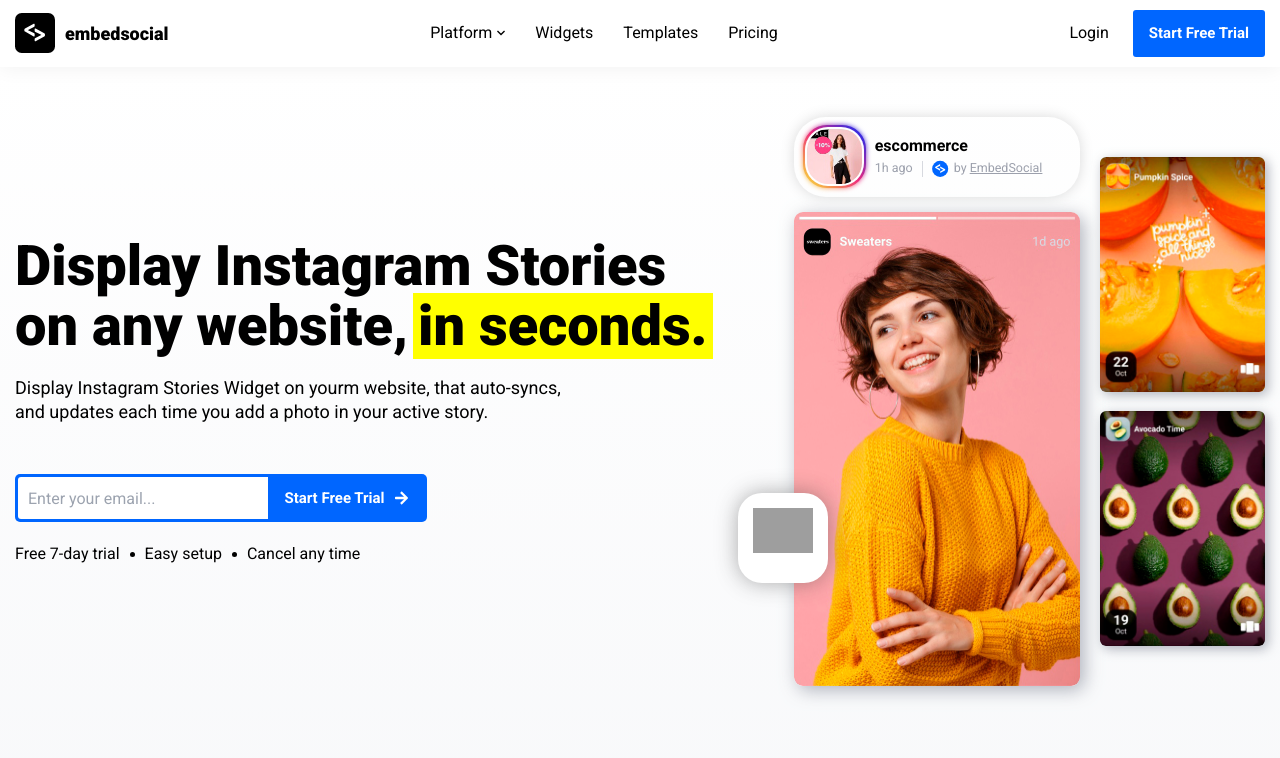
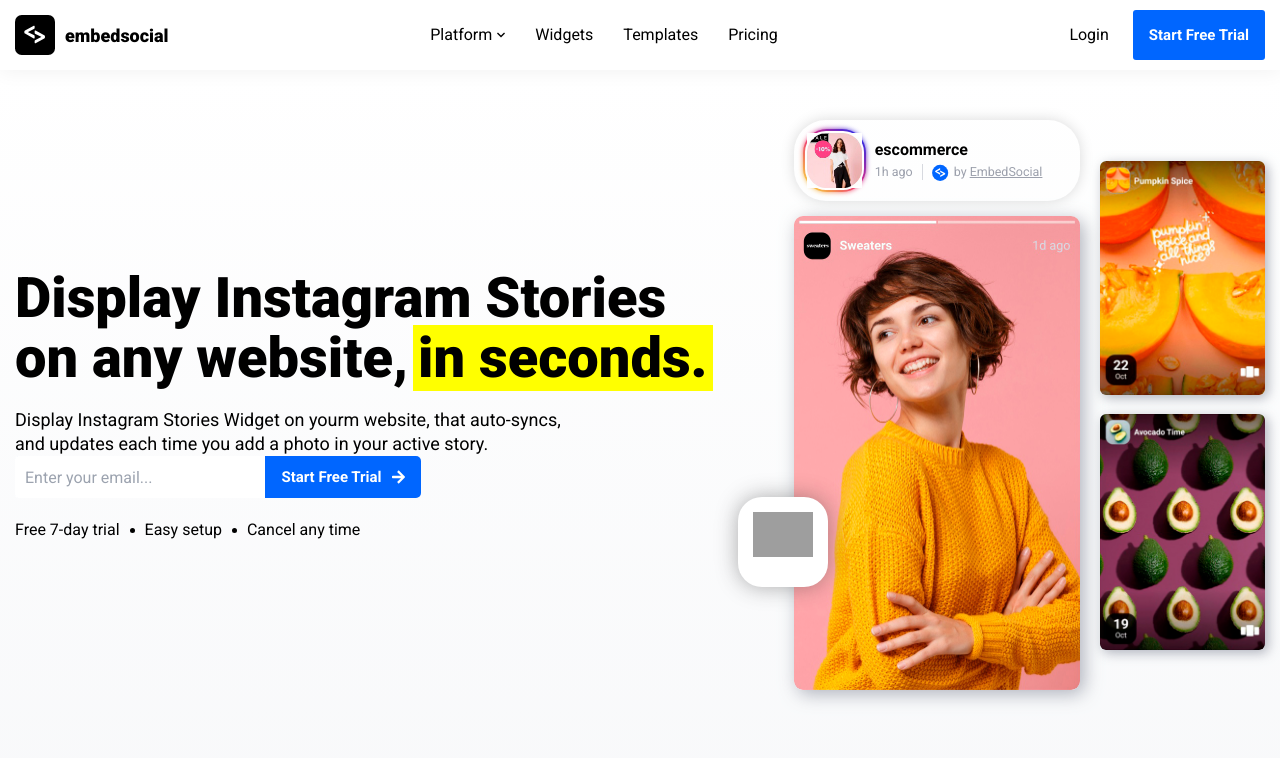
Before and after one commit to vladislav124352/embed-social, a website: page build/index.html in a window 1280 px wide. Shown: the top 758 px of the page. Drawn offline with Linux system fonts and the light colour scheme; grey boxes are pictures that could not be loaded.

Commit message:
fix: chaged hero section

```diff
--- a/css/styles.css
+++ b/css/styles.css
@@ -140,3 +140,16 @@
 .markable {
 	padding: 0 5px;
 }
+
+.btn-blue {
+	padding: 15px 16px;
+	background-color: #0066ff;
+	border-radius: 3px;
+}
+
+.btn-blue p {
+	line-height: 20px;
+	font-size: 15px;
+	font-weight: 700;
+	color: white;
+}
```
Also changed, not shown: build/index.html, build/styles.css.
